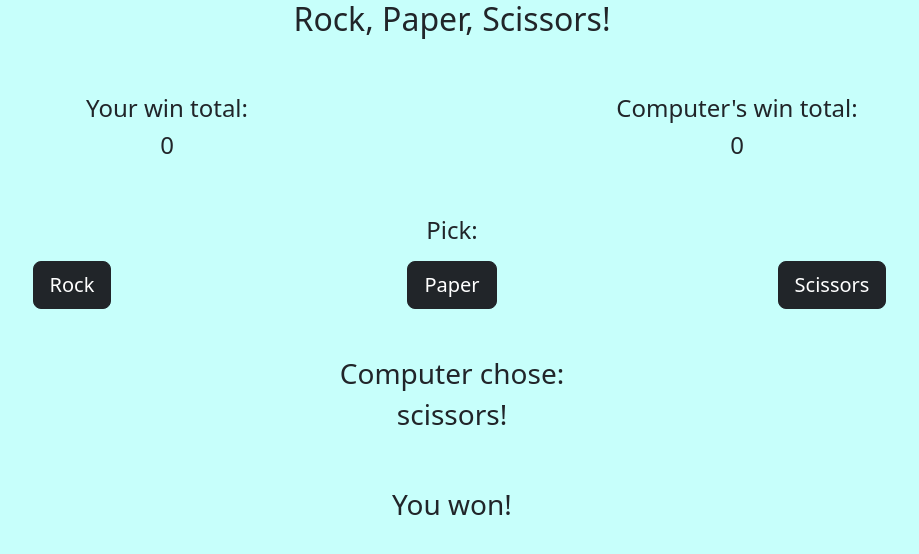
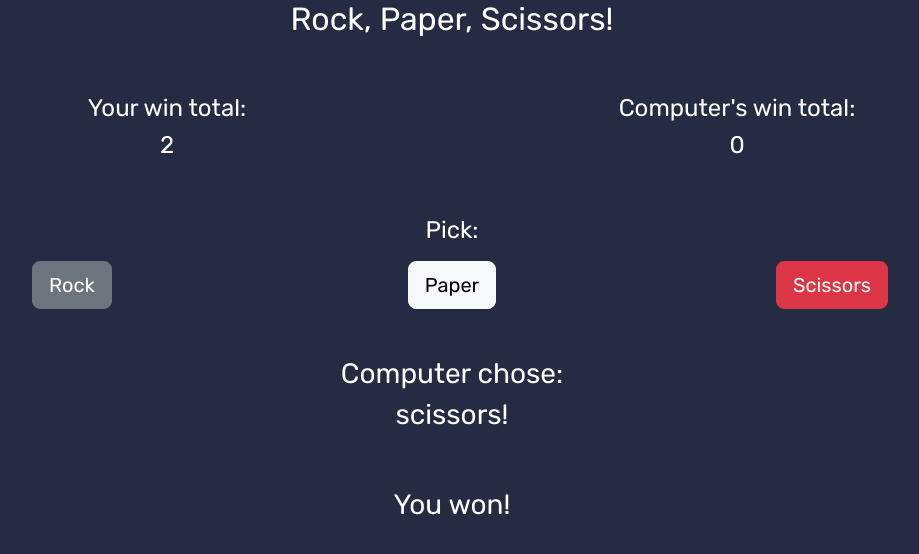
Before and after one commit to Giorios/rps, a plain HTML site: page index.html in a window 1280 px wide. Both pictures are taken after a click on the button "Rock". Shown: the whole page, without its empty margins (188-1107 px from the left). Drawn offline with nearby package versions, Linux system fonts and the light colour scheme.

Commit message:
added scoreboard and changed colors

```diff
--- a/index.html
+++ b/index.html
@@ -4,6 +4,10 @@
     <meta charset="utf-8">
     <meta name="viewport" content="width=device-width, initial-scale=1">
     <title>Rock, Paper, Scissors!</title>
+    <link rel="preconnect" href="https://fonts.googleapis.com">
+<link rel="preconnect" href="https://fonts.gstatic.com" crossorigin>
+<link href="https://fonts.googleapis.com/css2?family=Rubik&display=swap" rel="stylesheet">
+
       <link href="style.css" rel="stylesheet" type="text/css" />
     <link href="https://cdn.jsdelivr.net/npm/bootstrap@5.2.2/dist/css/bootstrap.min.css" rel="stylesheet" integrity="sha384-Zenh87qX5JnK2Jl0vWa8Ck2rdkQ2Bzep5IDxbcnCeuOxjzrPF/et3URy9Bv1WTRi" crossorigin="anonymous">
   </head>
@@ -20,10 +24,10 @@
   <div class="container text-center my-5">
   <div class="row">
     <div class="col">
-      <h4>Your win total:<h4 id="yw"></h4></h4>
+      <h4>Your win total:<h4 id="yw">0</h4></h4>
     </div>
     <div class="col">
-      <h4>Computer's win total:<h4 id="cw"></h4></h4>
+      <h4>Computer's win total:<h4 id="cw">0</h4></h4>
     </div>
   </div>
 </div>
@@ -36,13 +40,13 @@
     </div>
     <div class="row my-2">
     <div class="col">
-<button type="button" id="rock" class="btn btn-dark btn-lg">Rock</button>
+<button type="button" id="rock" class="btn btn-secondary btn-lg">Rock</button>
     </div>
     <div class="col">
-<button type="button" id="paper" class="btn btn-dark btn-lg">Paper</button>
+<button type="button" id="paper" class="btn btn-light btn-lg">Paper</button>
     </div>
     <div class="col">
-<button type="button" id="scissors" class="btn btn-dark btn-lg">Scissors</button>
+<button type="button" id="scissors" class="btn btn-danger btn-lg">Scissors</button>
     </div>
   </div>
 </div>
--- a/script.js
+++ b/script.js
@@ -1,4 +1,5 @@
-var userScore = 0, computerScore = 0;
+let userScore = 0;
+let computerScore = 0;
 
 const getUserChoice = (userInput) => {
   userInput = userInput.toLowerCase();
@@ -35,33 +36,39 @@ const determineWinner = (userChoice, computerChoice) => {
   }
   if (userChoice === 'rock') {
     if (computerChoice === 'paper') {
+            computerScore++;
     return 'Computer won!';
-      computerScore++;
+
   } else {
+      userScore++;
     return 'You won!';
-      userScore++;
+
   }
   }
   if (userChoice === 'paper') {
     if (computerChoice === 'scissors'){
+      computerScore++;
       return 'Computer won!';
-      computerScore++;
+
     } else {
+      userScore++;
       return 'You won!';
-      userScore++;
+
     }
   }
   if (userChoice === 'scissors') {
     if (computerChoice === 'rock') {
+      computerScore++;
       return 'Computer won!';
     } else {
+      userScore+=1;
       return 'You won!';
 
     }
   }
   if (userChoice === 'bomb'){
     return 'you win!';
-    userScore++;
+
   }
 };
 
@@ -83,6 +90,6 @@ const playGame = (choice) => {
   console.log('computer picked: ' + computerChoice);
   console.log(determineWinner(userChoice, computerChoice));
   displayWinner(determineWinner(userChoice, computerChoice));
-  updateScore(userScore, computerScore)
+  updateScore();
    document.getElementById("cc").innerHTML = computerChoice +'!';
 };
--- a/style.css
+++ b/style.css
@@ -5,5 +5,7 @@ html, body {
 
 .color {
 height:100% ;
-background-color: #c7fffb;
+background-color: #242b43;
+  color: white;
+  font-family: 'Rubik', sans-serif;
 }
```
